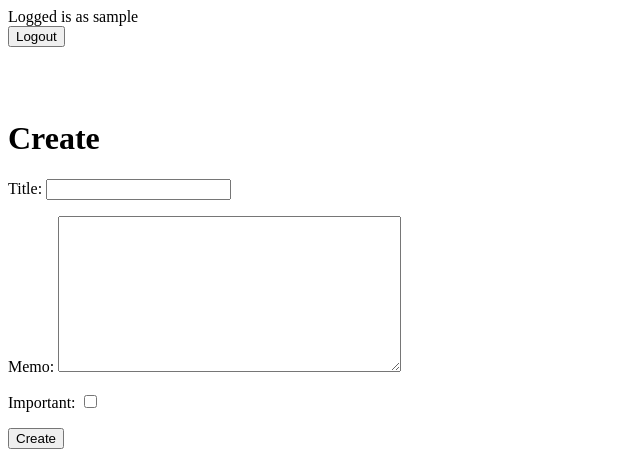
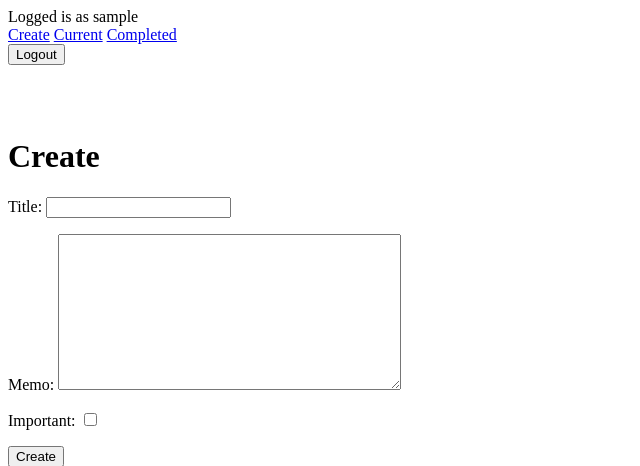
Before and after one commit to CarlosBueloni/todo-list, a Django app: page /create/ in a window 1280 px wide. Shown: the top 466 px of the page, without its empty margins (0-640 px from the left). Run offline with Django 3.2, Linux system fonts and the light colour scheme; the visitor is signed in with stand-in values (Sample User, id 1).

Commit message:
Add listing completed todos functionality

```diff
--- a/config/urls.py
+++ b/config/urls.py
@@ -32,6 +32,7 @@ urlpatterns = [
     path('', views.home, name='home'),
     path('create/', views.create_todo, name='create_todo'),
     path('current/', views.current_todos, name='current_todos'),
+    path('completed/', views.completed_todos, name='completed_todos'),
     path('todo/<int:todo_pk>', views.view_todo, name='view_todo'),
     path('todo/<int:todo_pk>/complete', views.complete_todo, name='complete_todo'),
     path('todo/<int:todo_pk>/delete', views.delete_todo, name='delete_todo'),
--- a/todo/templates/todo/base.html
+++ b/todo/templates/todo/base.html
@@ -2,6 +2,10 @@
 {% if user.is_authenticated %}
 Logged is as {{user.username}}
 <br>
+
+<a href="{% url 'create_todo'%}">Create</a>
+<a href="{% url 'current_todos'%}">Current</a>
+<a href="{% url 'completed_todos'%}">Completed</a>
 
 <form action="{% url 'logout_user' %}" method="POST">
     {% csrf_token %}
--- a/todo/views.py
+++ b/todo/views.py
@@ -9,6 +9,7 @@ from django.contrib.auth import login
 from django.contrib.auth import logout
 from django.contrib.auth import authenticate
 from django.utils import timezone
+from django.contrib.auth.decorators import login_required
 
 from .forms import TodoForm
 from .models import Todo
@@ -46,12 +47,13 @@ def login_user(request):
     return redirect('current_todos')
 
 
-
+@login_required
 def logout_user(request):
     if request.method == 'POST':
         logout(request)
         return redirect('home')
 
+@login_required
 def create_todo(request):
     if request.method == 'GET':
         return render(request, 'todo/create_todo.html', {'form': TodoForm})
@@ -64,10 +66,17 @@ def create_todo(request):
     except ValueError:
         return render(request, 'todo/create_todo.html', {'form': TodoForm, 'error': 'Bad data passed in. Try Again'})
 
+@login_required
 def current_todos(request):
     todos = Todo.objects.filter(user=request.user, date_completed__isnull=True)
     return render(request, 'todo/current_todos.html', {'todos':todos})
 
+@login_required
+def completed_todos(request):
+    todos = Todo.objects.filter(user=request.user, date_completed__isnull=False).order_by('-date_completed')
+    return render(request, 'todo/completed_todos.html', {'todos':todos})
+
+@login_required
 def view_todo(request, todo_pk):
     todo = get_object_or_404(Todo, pk=todo_pk, user=request.user)
     if request.method == 'GET':
@@ -81,6 +90,7 @@ def view_todo(request, todo_pk):
         except ValueError:
             return render(request, 'todo/view_todo.html', {'todo':todo, 'form':form, 'error': 'Bad data passed in. Try Again'})
 
+@login_required
 def complete_todo(request, todo_pk):
     todo = get_object_or_404(Todo, pk=todo_pk, user=request.user)
     if request.method == 'POST':
@@ -88,6 +98,7 @@ def complete_todo(request, todo_pk):
         todo.save()
         return redirect('current_todos')
 
+@login_required
 def delete_todo(request, todo_pk):
     todo = get_object_or_404(Todo, pk=todo_pk, user=request.user)
     if request.method == 'POST':
```
Also changed, not shown: todo/templates/todo/completed_todos.html (added, +19 -0 lines).
